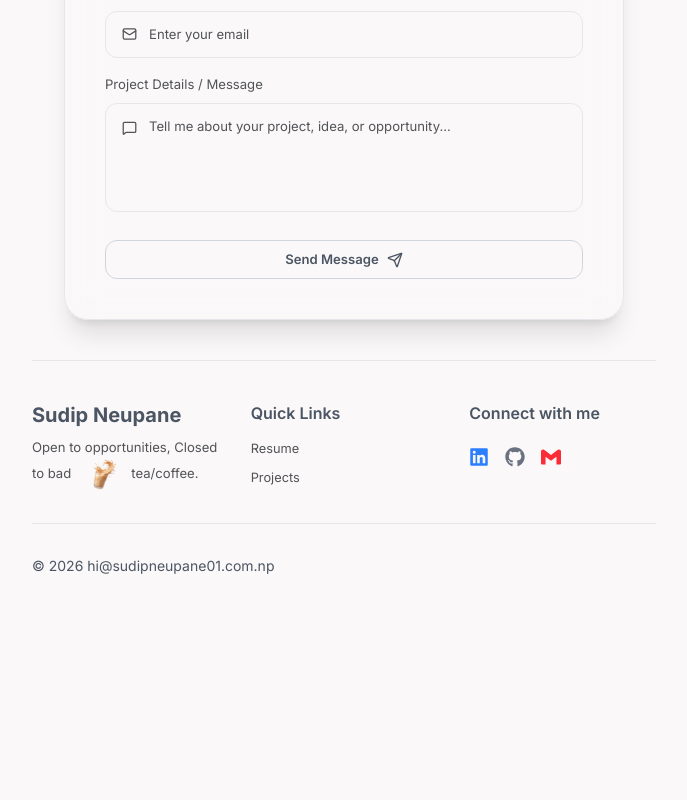
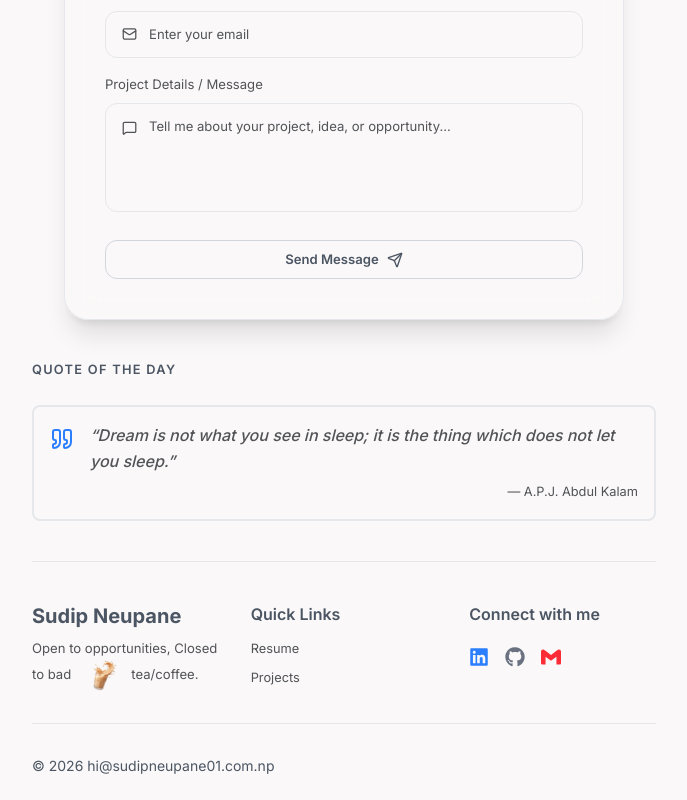
Before and after one commit to neupanesudip90/portfolio, a Next.js app in the folder frontend/: page /resume in a window 1280 px wide. Shown: the part 1382-2182 px from the top of the page, without its empty margins (296-983 px from the left). Before the commit the page ends 1982 px from the top, so only its background shows below. Built offline with nearby package versions, Linux system fonts and the light colour scheme; no server answers.

Commit message:
refactor:postion of quotes

```diff
--- a/frontend/app/layout.tsx
+++ b/frontend/app/layout.tsx
@@ -5,6 +5,7 @@ import Navbar from "@/src/components/layouts/Navbar";
 import DesktopPet from "@/src/components/pet/DesktopPet";
 import { Providers } from "@/src/components/provider/providers";
 import { Footer, CTASection } from "@/src/components/layouts/footer";
+import Quotes from "@/src/components/layouts/quotes";
 
 const inter = Inter({ subsets: ["latin"], variable: "--font-inter" });
 const spaceGrotesk = Space_Grotesk({
@@ -48,6 +49,7 @@ export default function RootLayout({
             <DesktopPet />
             {children}
             <CTASection />
+               <Quotes />
             <Footer />
           </main>
         </Providers>
--- a/frontend/app/page.tsx
+++ b/frontend/app/page.tsx
@@ -2,7 +2,7 @@ import IntroSection from "@/src/components/layouts/IntroSection";
 import Experience from "@/src/components/layouts/experience";
 import Projects from "@/src/components/layouts/projects";
 import Education from "@/src/components/layouts/education";
-import Quotes from "@/src/components/layouts/quotes";
+
 
 
 export const metadata = {
@@ -24,7 +24,7 @@ export default function Home() {
         <Experience />
         <Projects />
         <Education />
-        <Quotes />
+
       </main>
     </div>
   );
```
Also changed, not shown: frontend/app/resume/page.tsx (+0 -89 lines).
